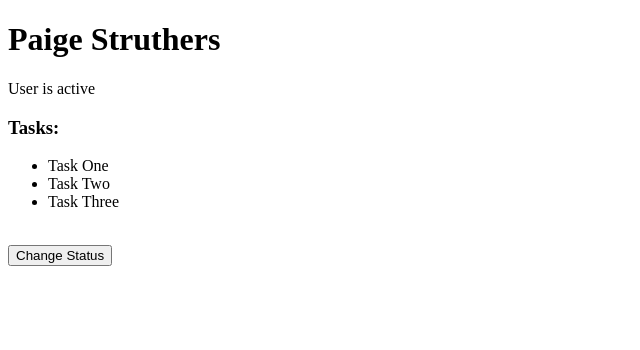
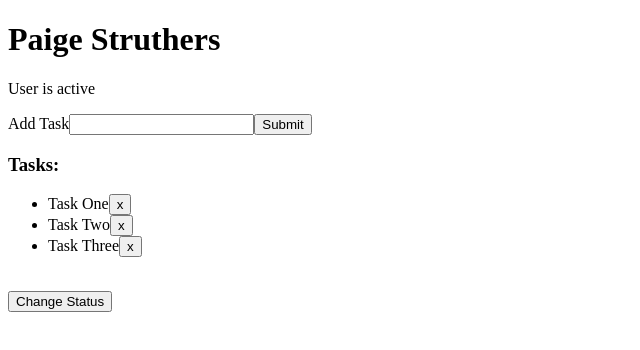
Before and after one commit to pstruthers/vue-crash-course, a Vue app: page / in a window 1280 px wide. Shown: the top 350 px of the page, without its empty margins (0-640 px from the left). Built offline with nearby package versions, Linux system fonts and the light colour scheme.

Commit message:
Forms: simple task list

```diff
--- a/src/App.vue
+++ b/src/App.vue
@@ -4,6 +4,7 @@
 const name = ref('Paige Struthers')
 const status = ref('active')
 const tasks = ref(['Task One', 'Task Two', 'Task Three'])
+const newTask = ref('')
 
 const toggleStatus = () => {
   if (status.value === 'active') {
@@ -14,6 +15,17 @@
     status.value = 'active'
   }
 }
+
+const addTask = () => {
+  if (newTask.value.trim !== '') {
+    tasks.value.push(newTask.value)
+    newTask.value = ''
+  }
+}
+
+const deleteTask = (index) => {
+  tasks.value.splice(index, 1)
+}
 </script>
 
 <template>
@@ -21,9 +33,17 @@
   <p v-if="status === 'active'">User is active</p>
   <p v-else-if="status === 'pending'">User is pending</p>
   <p v-else>User is inactive</p>
+  <form @submit.prevent="addTask">
+    <label for="newTask">Add Task</label>
+    <input type="text" id="newTask" name="newTask" v-model="newTask" />
+    <button type="submit">Submit</button>
+  </form>
   <h3>Tasks:</h3>
   <ul>
-    <li v-for="task in tasks" :key="task">{{ task }}</li>
+    <li v-for="(task, index) in tasks" :key="index">
+      <span>{{ task }}</span>
+      <button @click="deleteTask(index)">x</button>
+    </li>
   </ul>
   <br />
   <!-- <button v-on:click="toggleStatus">Change Status</button> -->
```
